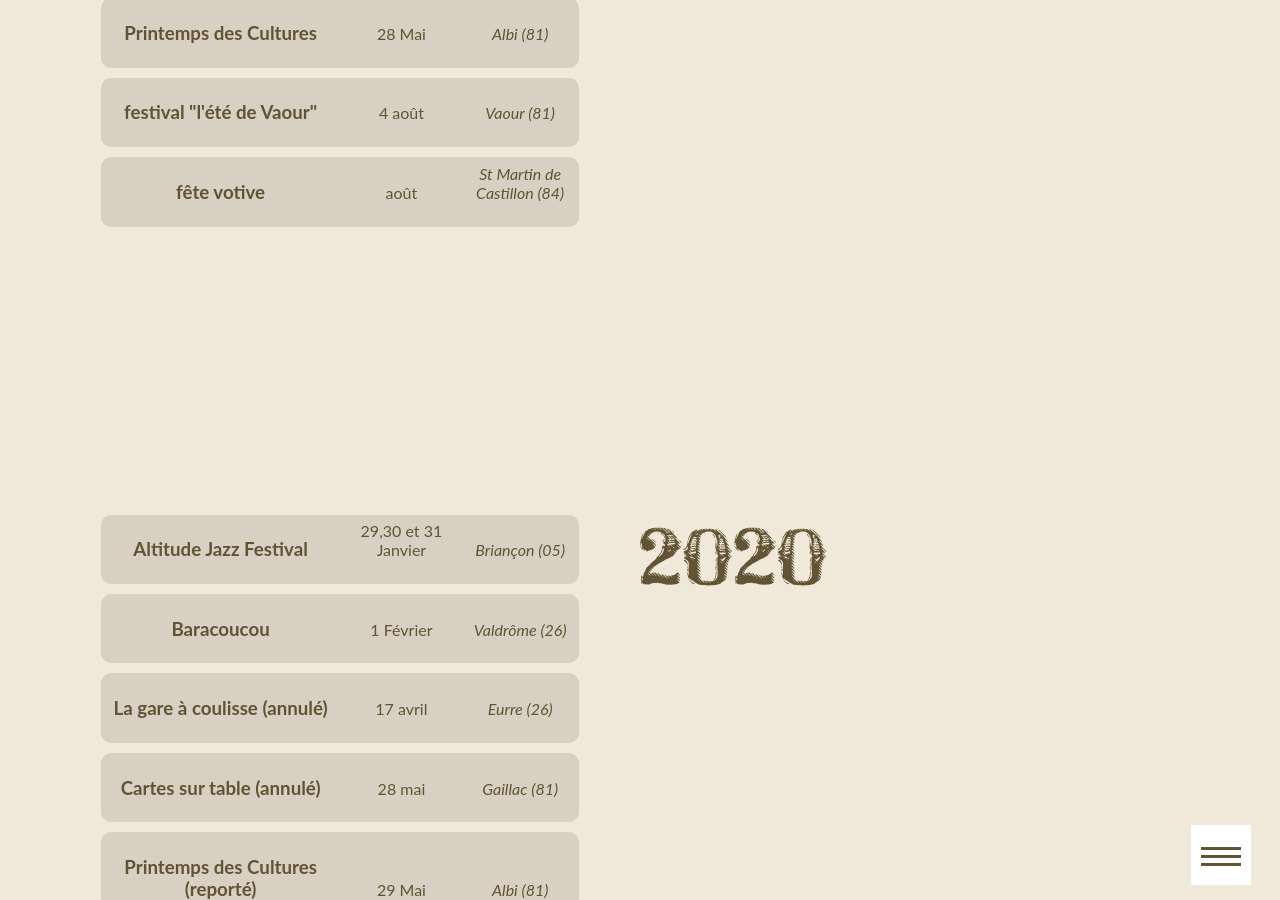
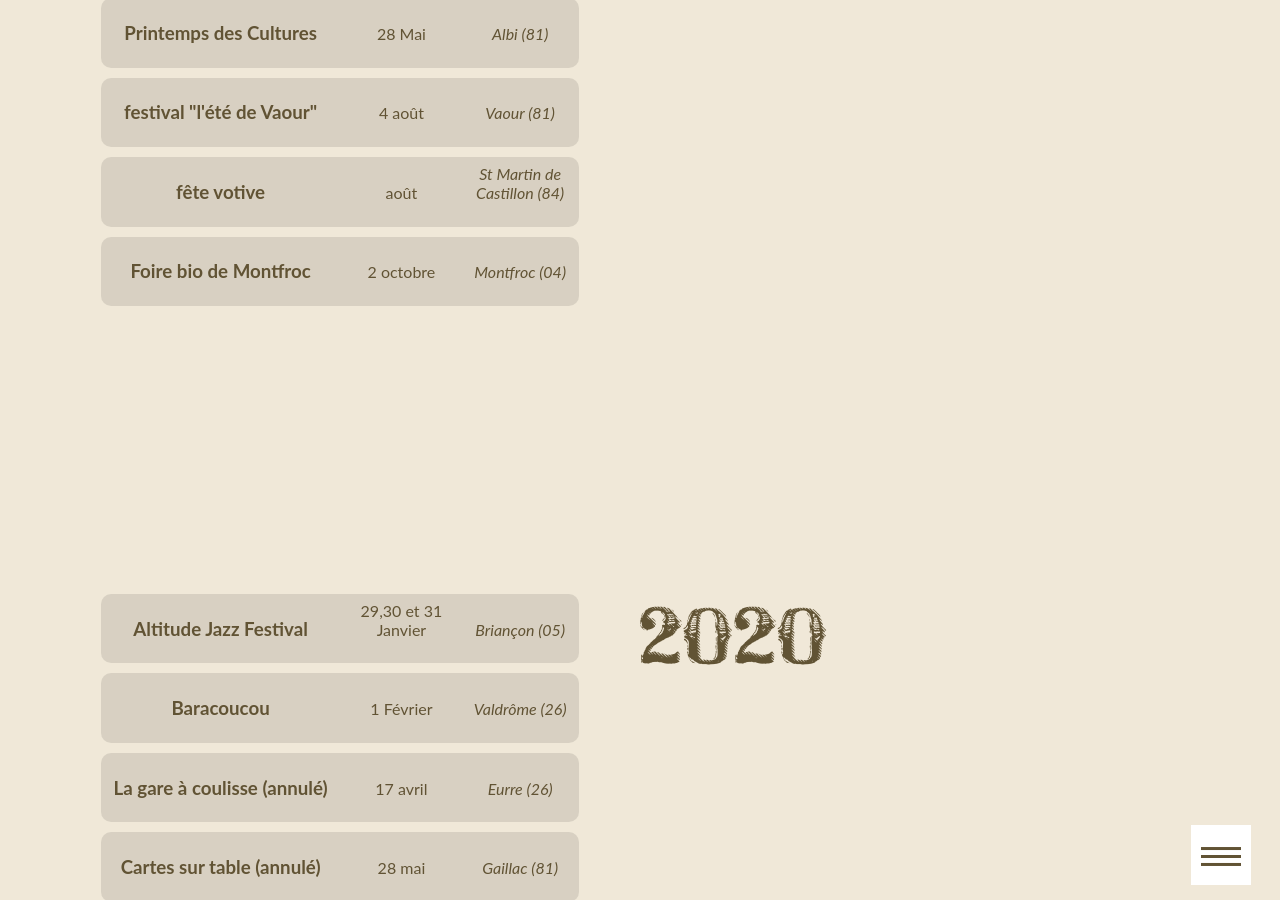
Before and after one commit to ftmftrs/ftmftrs.github.io, a Jekyll site: the page built from concert/index.html, in a window 1280 px wide and 900 px high, scrolled down 1135 px. Built offline with Jekyll 4.4.1, drawn with Linux system fonts in a browser that asks for light colours; Markdown is read by kramdown in place of the engine named in the settings; comment, search, counter and statistics services are not loaded.

Commit message:
Update concerts.yml

```diff
--- a/_data/concerts.yml
+++ b/_data/concerts.yml
@@ -16,6 +16,10 @@
     - title: fête votive
       date: août
       address: St Martin de Castillon (84)
+
+    - title: Foire bio de Montfroc
+      date: 2 octobre
+      address: Montfroc (04)
 
 - name: 2020
   dates:
```
